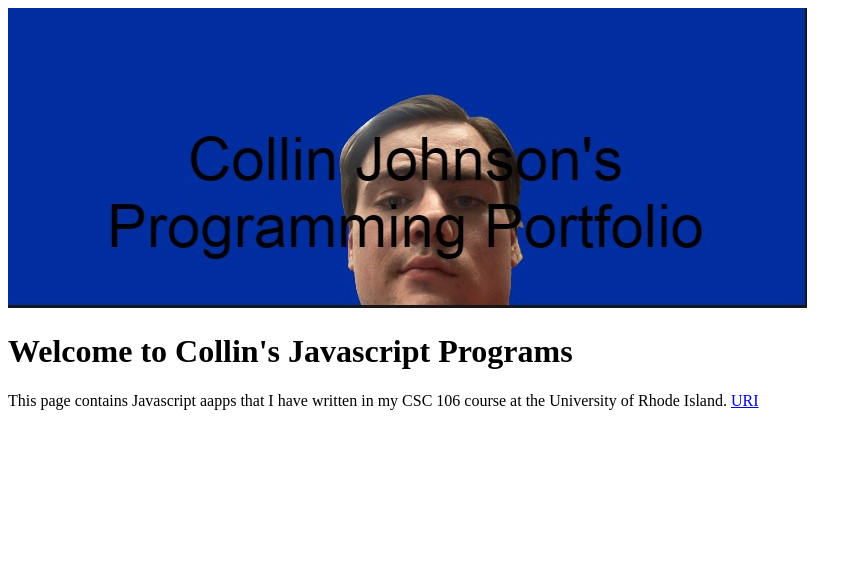
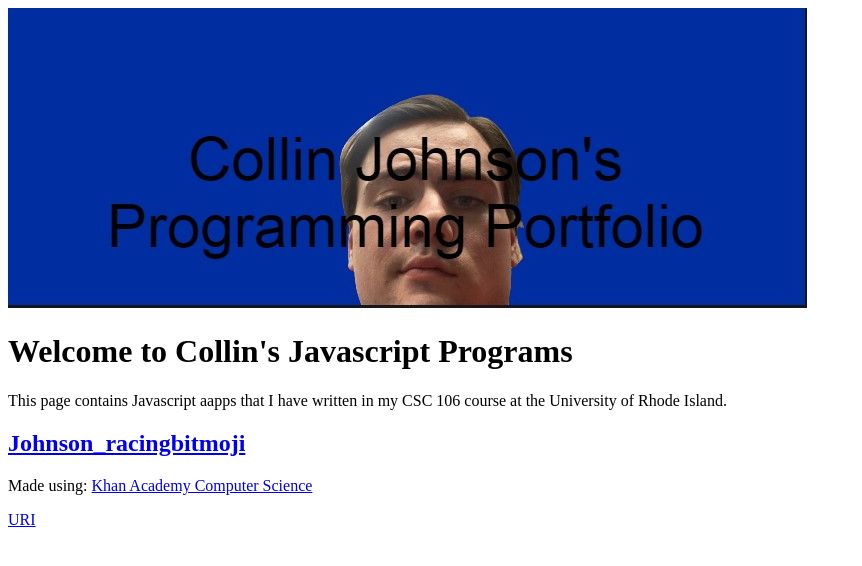
Before and after one commit to Collinj1/Collinj1.github.io, a plain HTML site: page js.html in a window 1280 px wide. Shown: the whole page, without its empty margins (0-862 px from the left). Drawn offline with Linux system fonts and the light colour scheme; a script that the page names is missing.

Commit message:
Update js.html

```diff
--- a/js.html
+++ b/js.html
@@ -10,6 +10,7 @@
 
 This page contains Javascript aapps that I have written in my CSC 106 course at the University of Rhode Island.
 
+	<h2><a href="https://www.khanacademy.org/computer-programming/johnson_dancingbitmoji/4561170120097792">Johnson_racingbitmoji</a></h2><script src="https://www.khanacademy.org/computer-programming/johnson_dancingbitmoji/4561170120097792/embed.js?editor=yes&buttons=yes&author=yes&embed=yes"></script><p>Made using: <a href="http://www.khanacademy.org/computer-programming">Khan Academy Computer Science</a></p>
 
 <a href="http://www.uri.edu"> URI <a/a>
 
```
